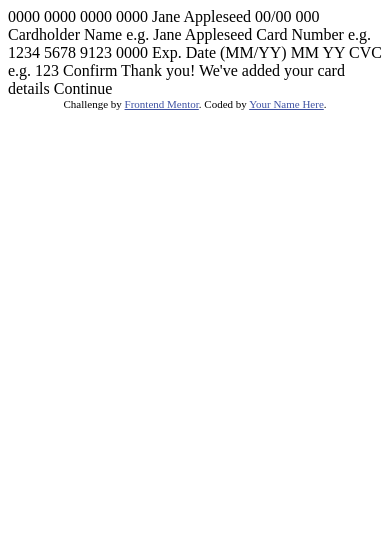
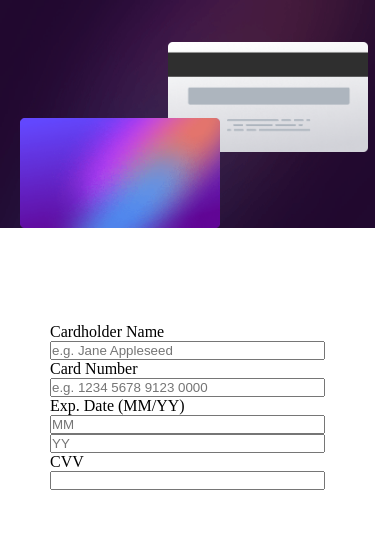
Before and after one commit to hsteele-creator/interactive-card-details-form-main, a plain HTML site: page index.html in a window 390 px wide. Drawn offline with Linux system fonts and the light colour scheme.

Commit message:
working on mobile design

```diff
--- a/index.html
+++ b/index.html
@@ -8,15 +8,41 @@
 
   <title>Frontend Mentor | Interactive card details form</title>
 
-  <!-- Feel free to remove these styles or customise in your own stylesheet 👍 -->
-  <style>
-    .attribution { font-size: 11px; text-align: center; }
-    .attribution a { color: hsl(228, 45%, 44%); }
-  </style>
+    <link rel="stylesheet" href="style.css">
 </head>
 <body>
 
-  0000 0000 0000 0000
+  <div class="outer-container">
+
+    <div class="card-container">
+      <img src="images/bg-card-back.png" alt="" id="back">
+      <img src="images/bg-card-front.png" alt="" id="front">
+    </div>
+
+    <div class="form-container">
+
+      <form action="">
+
+        <label for="name">Cardholder Name</label>
+        <input type="text" name="" id="name" placeholder="e.g. Jane Appleseed">
+
+        <label for="number">Card Number</label>
+        <input type="tel" name="" id="number" placeholder="e.g. 1234 5678 9123 0000" maxlength="19">
+
+        <label for="month, year">Exp. Date (MM/YY)</label>
+        <input type="number" min="1" max="12" id="month" placeholder="MM">
+
+        <input type="number" name="" id="year" min="2000" max="2022" id="year" placeholder="YY">
+
+        <label for="cvv">CVV</label>
+        <input type="tel" maxlength="4" id="cvv">
+      </form>
+
+    </div>
+
+  </div>
+
+  <!-- 0000 0000 0000 0000
   Jane Appleseed
   00/00
 
@@ -33,19 +59,21 @@
   YY
 
   CVC
-  e.g. 123
-
-  Confirm
+  e.g. 123 -->
+<!--
+  Confirm -->
 
   <!-- Completed state start -->
 
-  Thank you!
+  <!-- Thank you!
   We've added your card details
-  Continue
+  Continue -->
 
-  <div class="attribution">
+
+
+  <!-- <div class="attribution">
     Challenge by <a href="https://www.frontendmentor.io?ref=challenge" target="_blank">Frontend Mentor</a>.
-    Coded by <a href="#">Your Name Here</a>.
-  </div>
+    Coded by <a href="#">Harry Steele</a>.
+  </div> -->
 </body>
 </html>
--- /dev/null
+++ b/style.css
@@ -0,0 +1,52 @@
+* {
+    margin: 0;
+    padding: 0;
+    box-sizing: border-box;
+}
+
+html, body {
+    width: 100%;
+    height: 100%;
+}
+
+.outer-container {
+    width: 375px;
+    height: 27%;
+}
+
+.card-container {
+    background-image: url("images/bg-main-mobile.png");
+    background-repeat: no-repeat;
+    background-size: cover;
+    height: 100%;
+}
+
+.card-container img {
+    width: 200px;
+    position: absolute;
+}
+
+#back {
+    top: 5%;
+    left: 43%;
+}
+
+#front {
+    top: 14%;
+    left: 5%;
+}
+
+.form-container {
+    width: 100%;
+    height: 100%;
+    margin-top: 20%;
+    padding: 20px 50px;
+}
+
+.form-container input {
+    width: 100%;
+}
+
+.date {
+    width: 30px;
+}
```
